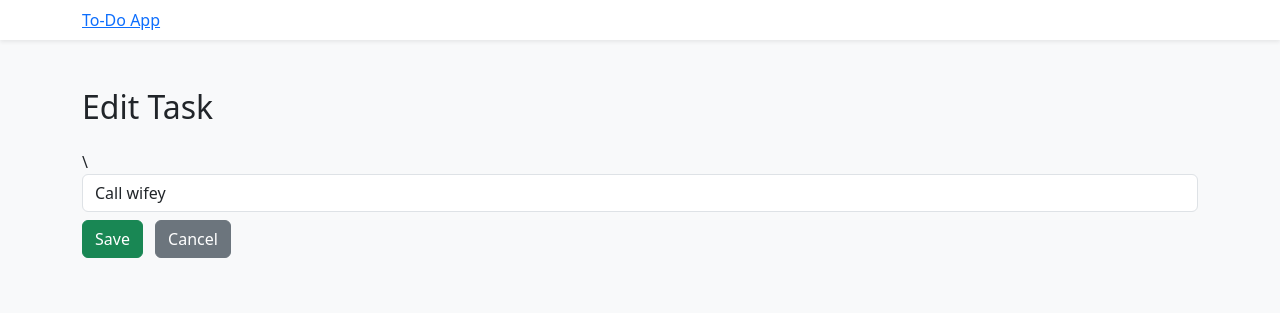
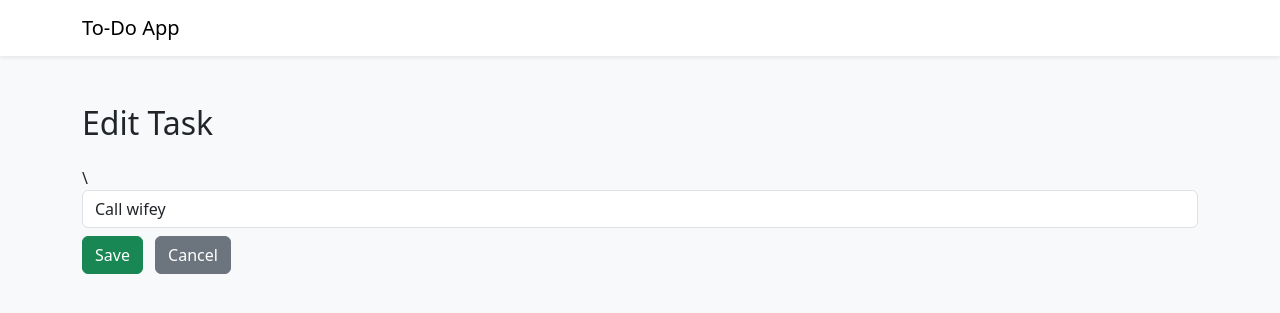
Before and after one commit to Aashish1023/todo-flask-app, a Flask app: page /edit/3 in a window 1280 px wide. Shown: the top 313 px of the page. Run offline with Flask 3, Linux system fonts and the light colour scheme; data comes from the database, SQL or seed files in the repository; both versions use the stored data as it was after the commit.

Commit message:
Fix navbar brand link syntax in base.html template

```diff
--- a/templates/base.html
+++ b/templates/base.html
@@ -9,7 +9,7 @@
     <body class="bg-light">
         <nav class="navbar navbar-light bg-white shadow-sm">
             <div class="container">
-                <a href="navbar-brand" href="{{ url_for('index')}}">To-Do App</a>
+                <a class="navbar-brand" href="{{ url_for('index') }}">To-Do App</a>
             </div>
         </nav>
 
```
Also changed, not shown: task.db.
